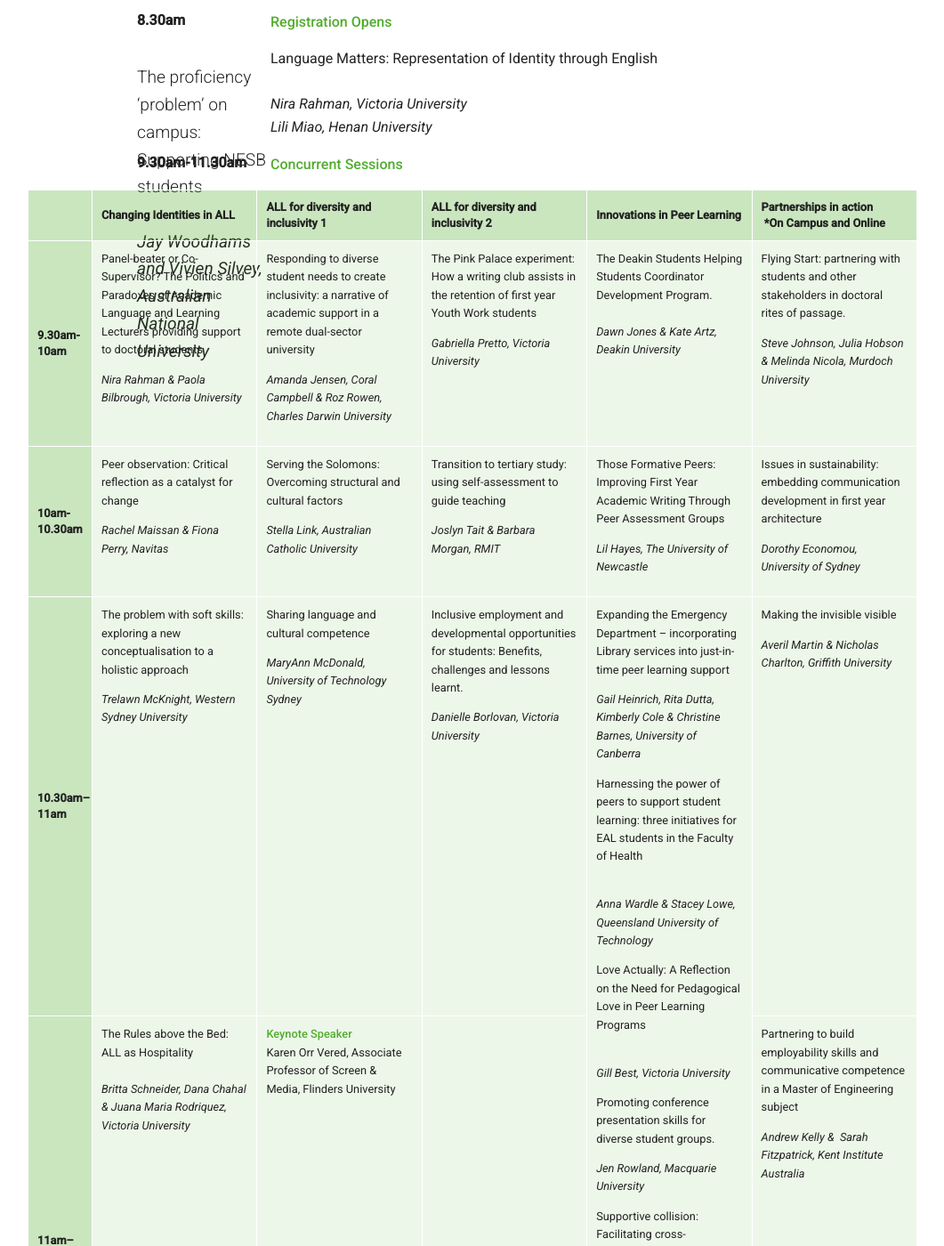
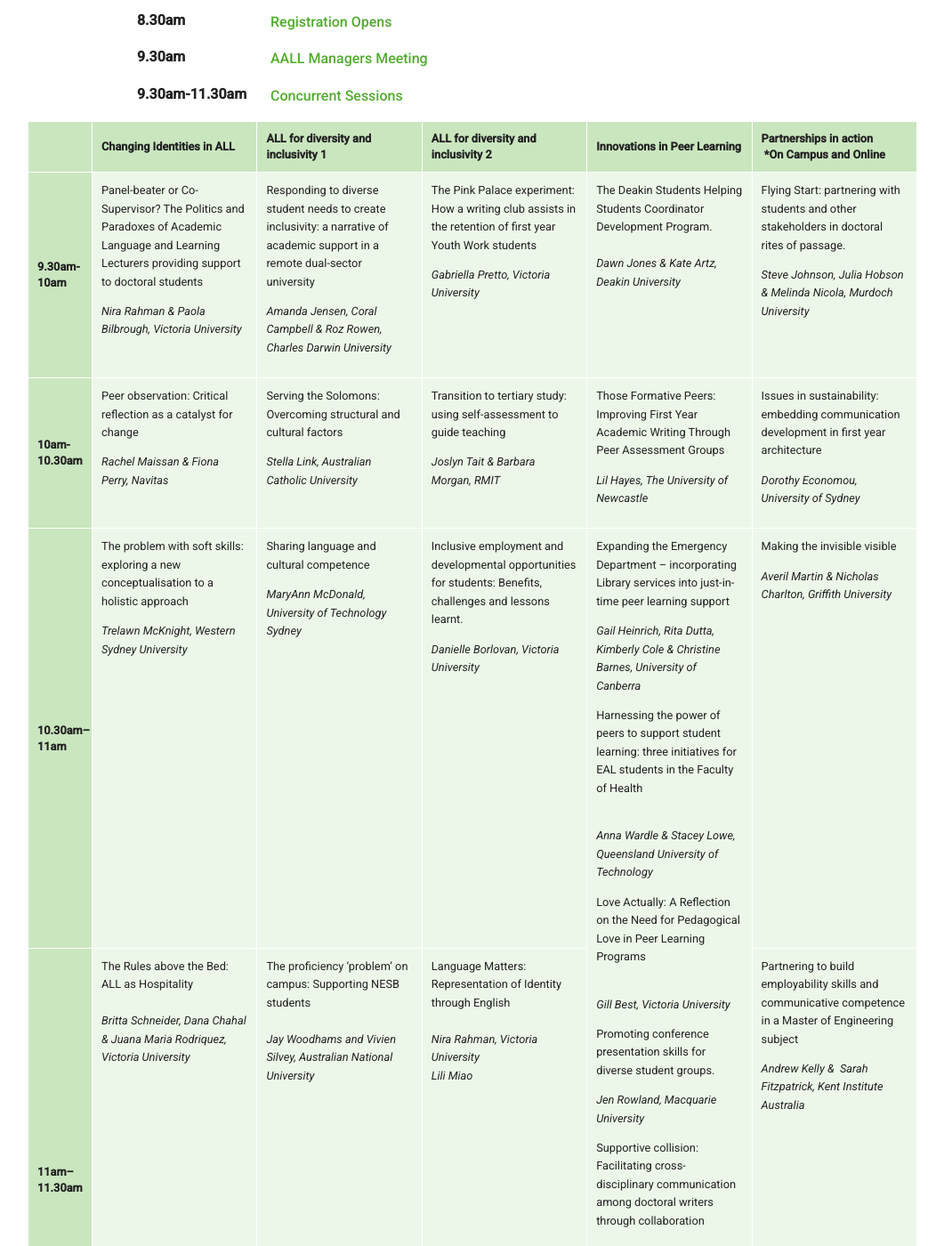
Before and after one commit to aallconference2017/aallconference2017.github.io, a Jekyll site: the page built from program/index.html, in a window 1280 px wide and 1400 px high, scrolled down 6212 px. Shown: the whole window at 89% size, without its empty margins (113-1174 px from the left). Built offline with Jekyll 4.4.1, drawn with Linux system fonts in a browser that asks for light colours.

Commit message:
Updated 'program/index.html' via CloudCannon

```diff
--- a/program/index.html
+++ b/program/index.html
@@ -243,7 +243,7 @@ show_jump_links: true
         <h2>Day 3 - <small>3<sup>rd</sup> Nov 2017</small></h2>
         <ul class="program">
             <li><span class="time editable">8.30am</span> <div class="session editable"><p><strong>Registration Opens</strong></p></div></li>
-            <li><span class="time editable"><p><strong></strong>The proficiency &lsquo;problem&rsquo; on campus: Supporting NESB students<br /><br /><em>Jay Woodhams and Vivien Silvey, Australian National University</em></p></span> <div class="session editable"><p>Language Matters: Representation of Identity through English<br /><em><br />Nira Rahman, Victoria University<br />Lili Miao, Henan University</em></p></div></li>
+            <li><span class="time editable">9.30am</span> <div class="session editable"><p><strong>AALL Managers Meeting</strong></p></div></li>
             <li><span class="time editable">9.30am-11.30am</span>
                 <div class="session editable"><p><strong></strong><strong>Concurrent Sessions</strong></p></div>
                 <div class="scrollbox">
@@ -294,8 +294,8 @@ show_jump_links: true
                             <tr>
                                 <th class="editable">11am–11.30am</th>
                                 <td><div class="editable"><p>The Rules above the Bed: ALL as Hospitality<br /><br /><em>Britta Schneider, Dana Chahal &amp; Juana Maria Rodriquez, Victoria University</em></p></div></td>
-                                <td><div class="editable"><p><strong>Keynote Speaker</strong><br />Karen Orr Vered, Associate Professor of Screen &amp; Media, Flinders University</p></div></td>
-                                <td><div class="editable"><p></p></div></td>
+                                <td><div class="editable"><p>The proficiency &lsquo;problem&rsquo; on campus: Supporting NESB students<br /><br /><em>Jay Woodhams and Vivien Silvey, Australian National University</em></p></div></td>
+                                <td><div class="editable"><p>Language Matters: Representation of Identity through English<br /><br /><em>Nira Rahman, Victoria University<br />Lili Miao</em></p></div></td>
                                 <td><div class="editable"><p>Partnering to build employability skills and communicative competence in a Master of Engineering subject</p><p><em>Andrew Kelly &amp;&nbsp; Sarah Fitzpatrick, Kent Institute Australia</em></p></div></td>
                             </tr>
                         </tbody>
```
